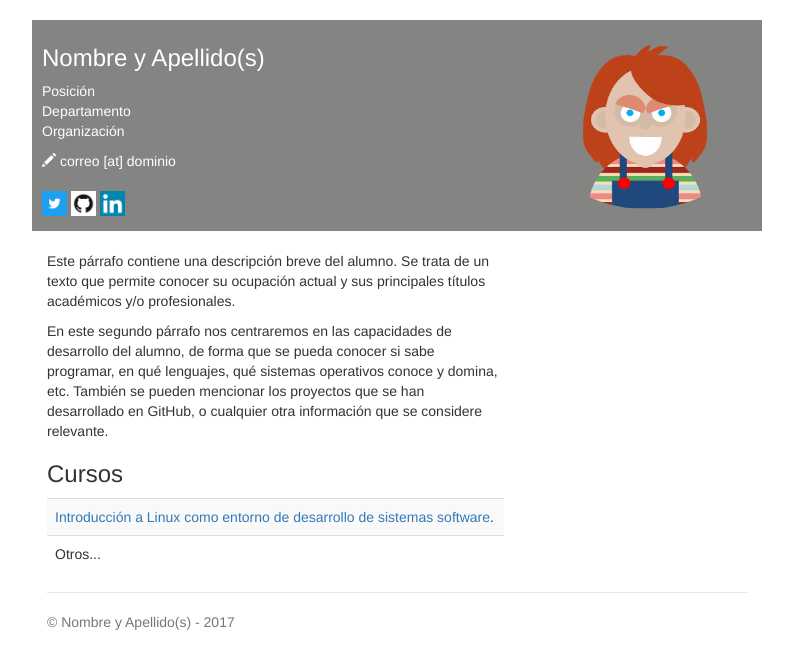
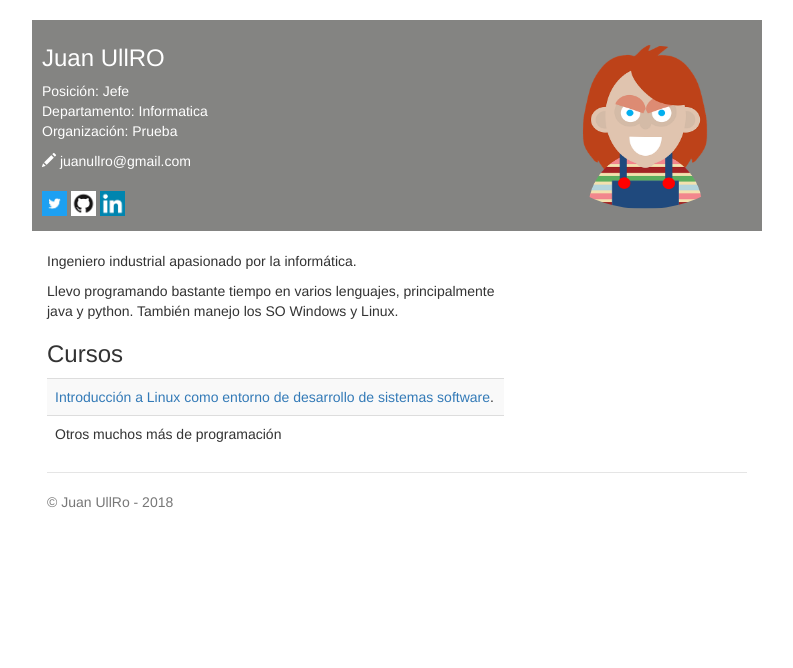
Before and after one commit to jiullro/jiullro.github.io, a plain HTML site: page index.html in a window 1280 px wide. Shown: the whole page, without its empty margins (243-1036 px from the left). Drawn offline with nearby package versions, Linux system fonts and the light colour scheme.

Commit message:
Tercera version

```diff
--- a/index.html
+++ b/index.html
@@ -5,10 +5,10 @@
     <meta charset="utf-8">
     <meta name="description" content="Página de ejemplo del MOOC de LINUX - UPM.">
     <!--Sustituir por los datos del alumno-->
-    <meta name="author" content="Nombre y Apellido(s)">
+    <meta name="author" content="Juan UllRo">
 
     <!--Sustituir por los datos del alumno-->
-    <title>Nombre y Apellido(s)</title>
+    <title>Juan UllRo</title>
 
     <link href="css/bootstrap.min.css" rel="stylesheet">
     <link href="css/style.css" rel="stylesheet">
@@ -17,45 +17,45 @@
   <body>
     <div class="container header-bar">
       <!--Sustituir por los datos del alumno-->
-      <h3>Nombre y Apellido(s) <span><img style="width: 214px; height: 164px;" class='img-circle' alt="Nombre y Apellido(s)" src="img/foto.png" align="right"></span></h3>
+      <h3>Juan UllRO <span><img style="width: 214px; height: 164px;" class='img-circle' alt="Nombre y Apellido(s)" src="img/foto.png" align="right"></span></h3>
       <p>
         <!--Sustituir por los datos del alumno-->
-        Posición<br>
-        Departamento<br>
-        Organización
+        Posición: Jefe<br>
+        Departamento: Informatica<br>
+        Organización: Prueba
       </p>
       <address>
         <!--Sustituir por los datos del alumno-->
-        <span class='glyphicon glyphicon-pencil'></span> correo [at] dominio <br>
+        <span class='glyphicon glyphicon-pencil'></span> juanullro@gmail.com <br>
       </address>
 
       <!--Sustituir por los datos del alumno-->
-      <p><a href="http://twitter.com/usuario" target="blank"><img src="img/twitter-icon.jpg" width=25></a>
+      <p><a href="#" target="blank"><img src="img/twitter-icon.jpg" width=25></a>
       <!--Sustituir por los datos del alumno-->
-      <a href="http://github.com/usuario" target="blank"><img src="img/github-icon.png" width=25></a>
+      <a href="https://jiullro.github.io/" target="blank"><img src="img/github-icon.png" width=25></a>
       <!--Sustituir por los datos del alumno-->
-      <a href="https://es.linkedin.com/in/usuario" target="blank"><img src="img/linkedin-icon.png" width=25></a>
+      <a href="#" target="blank"><img src="img/linkedin-icon.png" width=25></a>
     </div>
 
     <div class="container">
       <div class='row'>
         <div class='col-sm-8'>
           <br>
-          <p>Este párrafo contiene una descripción breve del alumno. Se trata de un texto que permite conocer su ocupación actual y sus principales títulos académicos y/o profesionales.  </p>
+          <p>Ingeniero industrial apasionado por la informática.  </p>
 
-          <p>En este segundo párrafo nos centraremos en las capacidades de desarrollo del alumno, de forma que se pueda conocer si sabe programar, en qué lenguajes, qué sistemas operativos conoce y domina, etc. También se pueden mencionar los proyectos que se han desarrollado en GitHub, o cualquier otra información que se considere relevante.</p>
+          <p>Llevo programando bastante tiempo en varios lenguajes, principalmente java y python. También manejo los SO Windows y Linux.</p>
 
           <h3>Cursos</h3>
           <table class='table table-striped'>
             <tr><td><a href="https://www.miriadax.net" target="blank">Introducción a Linux como entorno de desarrollo de sistemas software</a>.</td></tr>
-            <tr><td>Otros...</td></tr>
+            <tr><td>Otros muchos más de programación</td></tr>
           </table>
         </div>
       </div>
 
       <footer class="footer">
         <!--Sustituir por los datos del alumno-->
-        <p>&copy; Nombre y Apellido(s) - 2017</p>
+        <p>&copy; Juan UllRo - 2018</p>
       </footer>
 
     </div>
```
